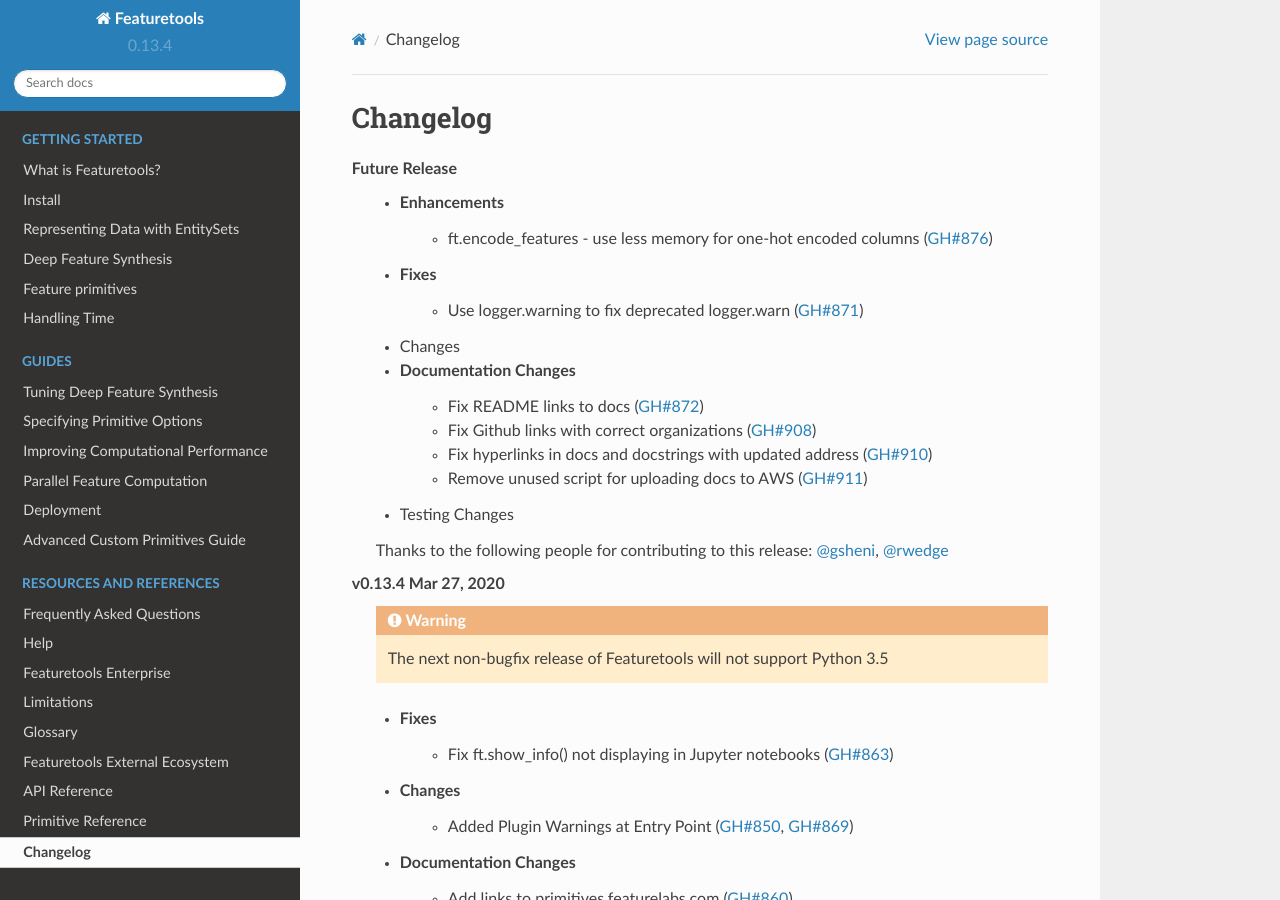
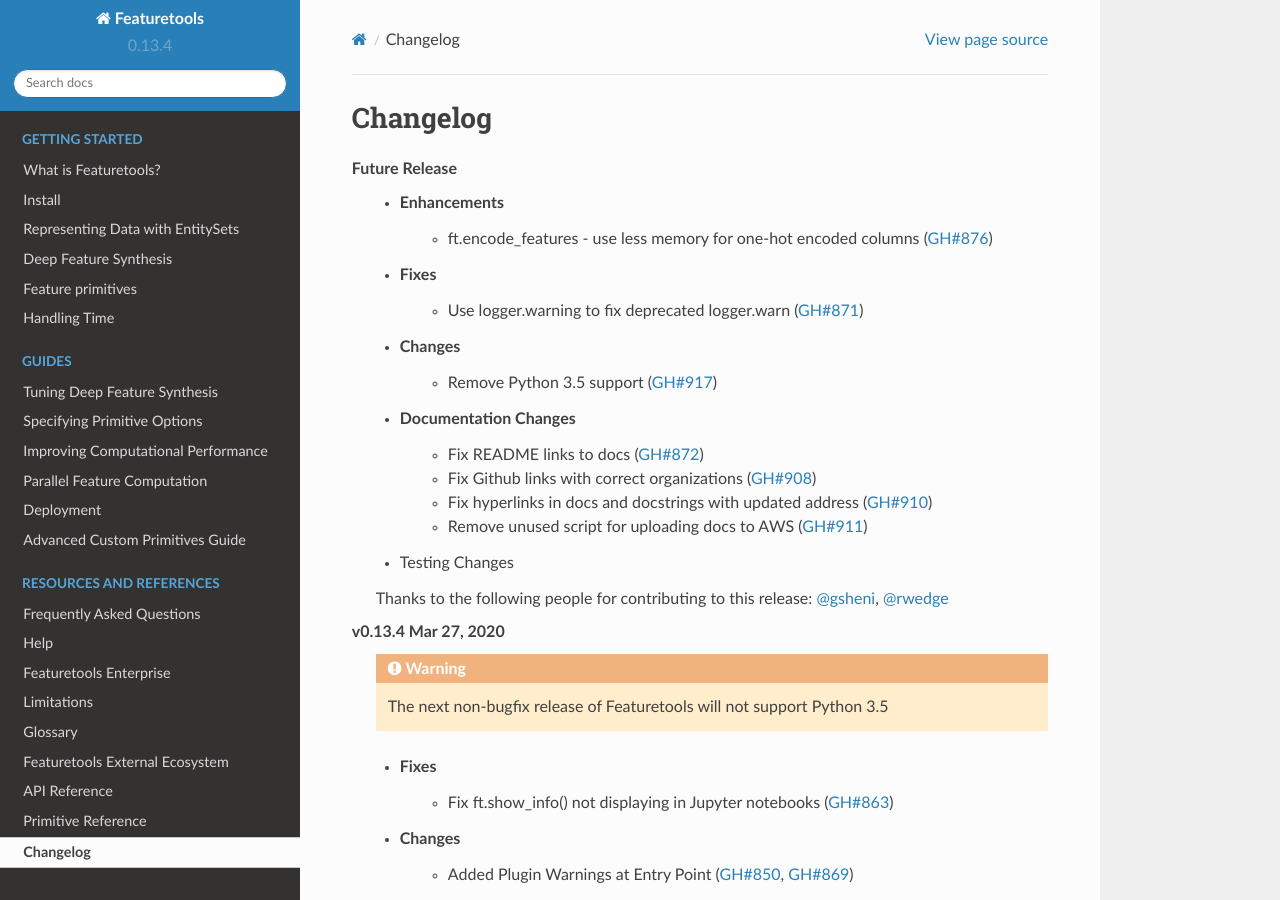
Before and after one commit to alteryx/featuretools, a Sphinx documentation site: the page built from docs/source/changelog.rst, in a window 1280 px wide and 900 px high. Built offline with Sphinx 7.4.7 and the Read the Docs theme 2.0.0, drawn with Linux system fonts in a browser that asks for light colours; pages that are not in the unit, such as notebooks, are missing from menus; comment, search, counter and statistics services are not loaded.

Commit message:
update documentation

```diff
--- a/docs/source/changelog.rst
+++ b/docs/source/changelog.rst
@@ -8,6 +8,7 @@
     * Fixes
         * Use logger.warning to fix deprecated logger.warn (:pr:`871`)
     * Changes
+        * Remove Python 3.5 support (:pr:`917`)
     * Documentation Changes
         * Fix README links to docs (:pr:`872`)
         * Fix Github links with correct organizations (:pr:`908`)
```
